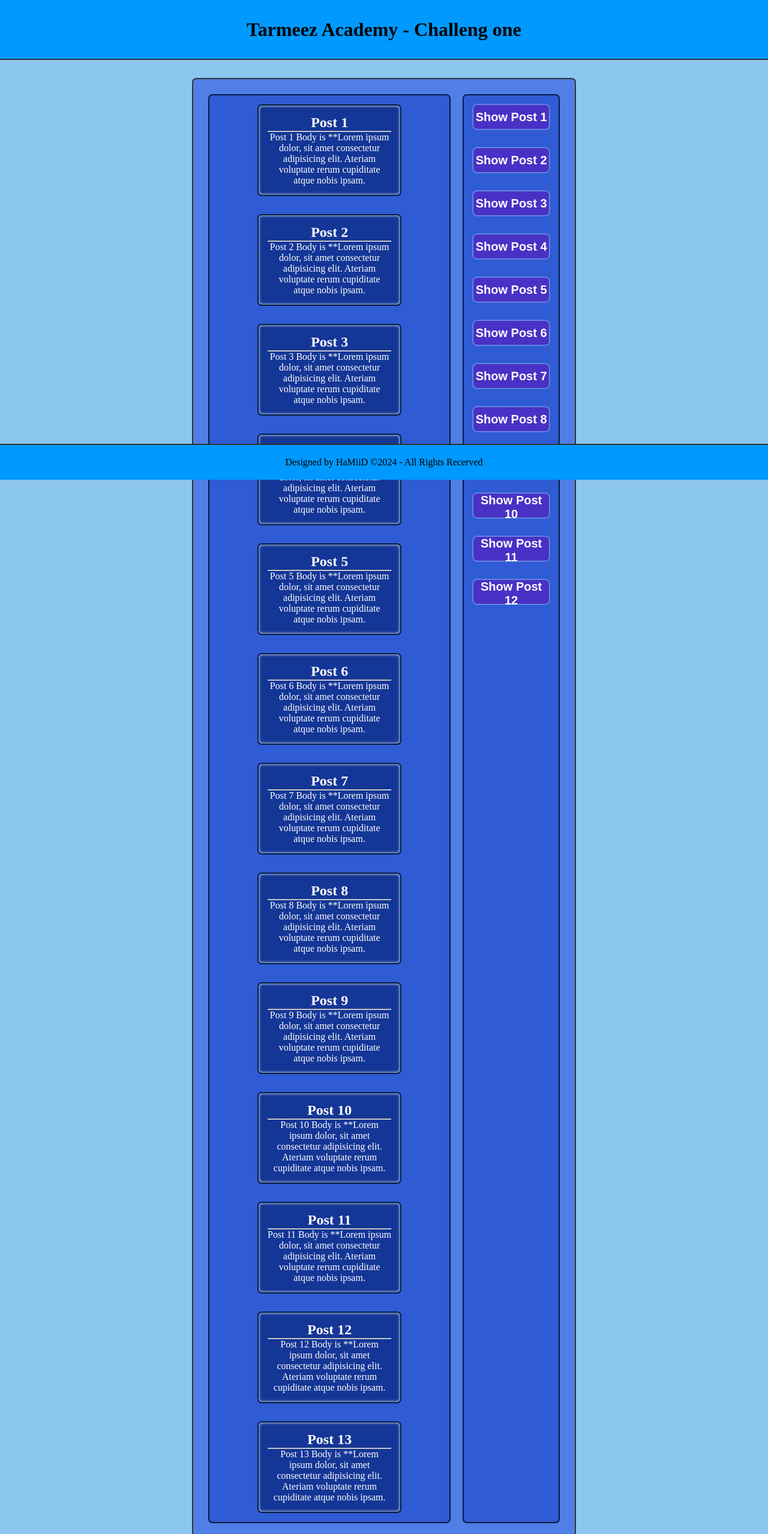
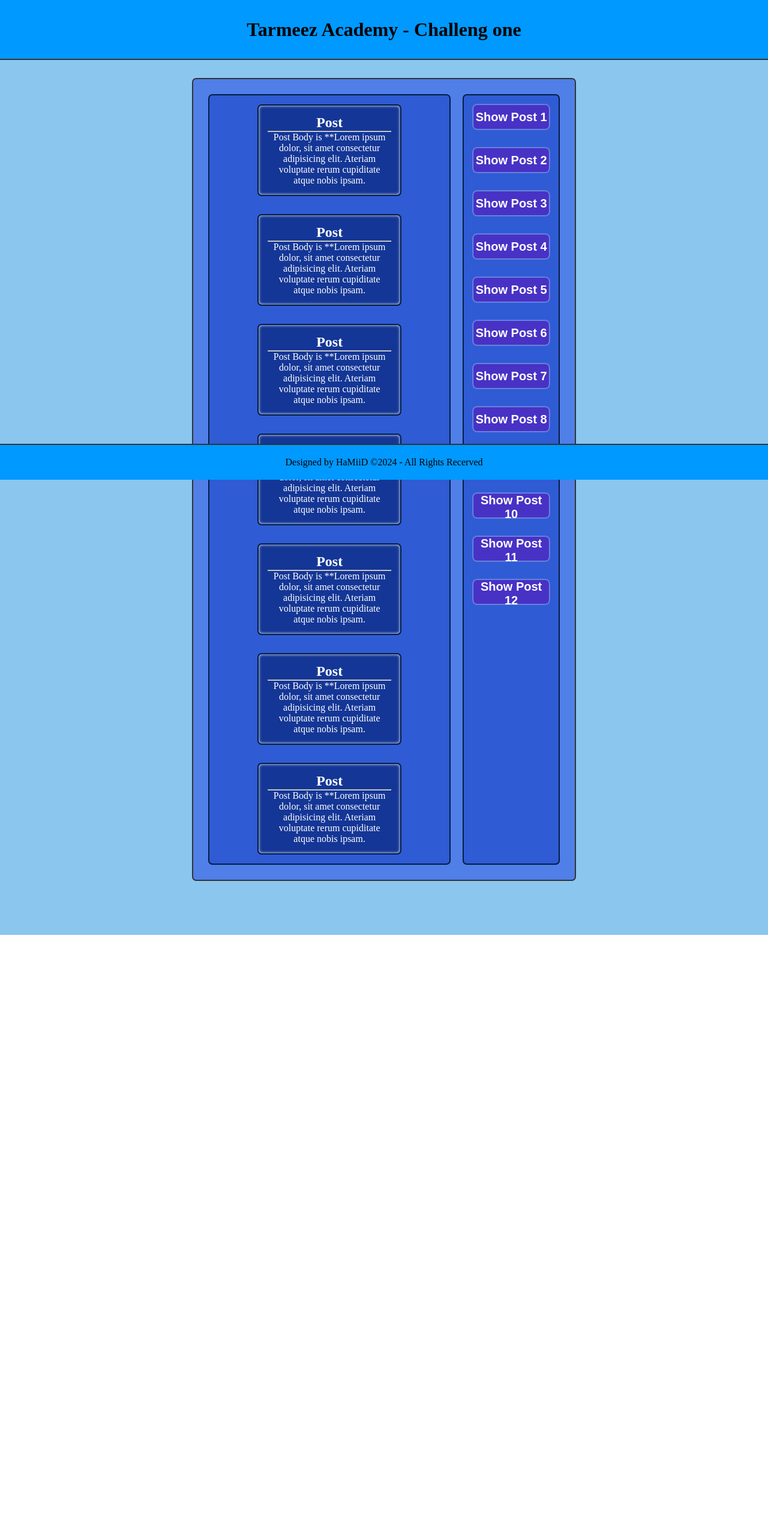
Before and after one commit to alexproman/Challeng-one-React-Tarmeez-Academy, a React (Create React App) app: page / in a window 1280 px wide. Shown: the top 2558 px of the page at 60% size. After the commit the page ends 1559 px from the top, so only its background shows below. Built offline with nearby package versions, Linux system fonts and the light colour scheme.

Commit message:
Update PostsContent.js

```diff
--- a/src/PostsContent.js
+++ b/src/PostsContent.js
@@ -1,23 +1,20 @@
 import Post from "./post"
 export default function PostsContent() {
-    let i = 0;
+    const firstPost = `**the first post content.`
+    const scndPost = `**second post content.`
+    const thrdPost = `**third post content`
+    const fourthPost = `**fourth post content`
+    let i =1
     return (
         <>
             <div className="PostsContent">
-                <Post postBody={`lorem ${i++}`} Title={i} />
-                <Post postBody={`lorem ${i++}`} Title={i} />
-                <Post postBody={`lorem ${i++}`} Title={i} />
-                <Post postBody={`lorem ${i++}`} Title={i} />
-                <Post postBody={`lorem ${i++}`} Title={i} />
-                <Post postBody={`lorem ${i++}`} Title={i} />
-                <Post postBody={`lorem ${i++}`} Title={i} />
-                <Post postBody={`lorem ${i++}`} Title={i} />
-                <Post postBody={`lorem ${i++}`} Title={i} />
-                <Post postBody={`lorem ${i++}`} Title={i} />
-                <Post postBody={`lorem ${i++}`} Title={i} />
-                <Post postBody={`lorem ${i++}`} Title={i} />
-                <Post postBody={`lorem ${i++}`} Title={i} />
-
+                <Post id={i++} content={firstPost} />
+                <Post id={i++} content={scndPost} />
+                <Post id={i++} content={thrdPost} />
+                <Post id={i++} content={fourthPost} />
+                <Post id={i++} content={fourthPost} />
+                <Post id={i++} content={fourthPost} />
+                <Post id={i++} content={fourthPost} />
             </div>
         </>
     )
```
